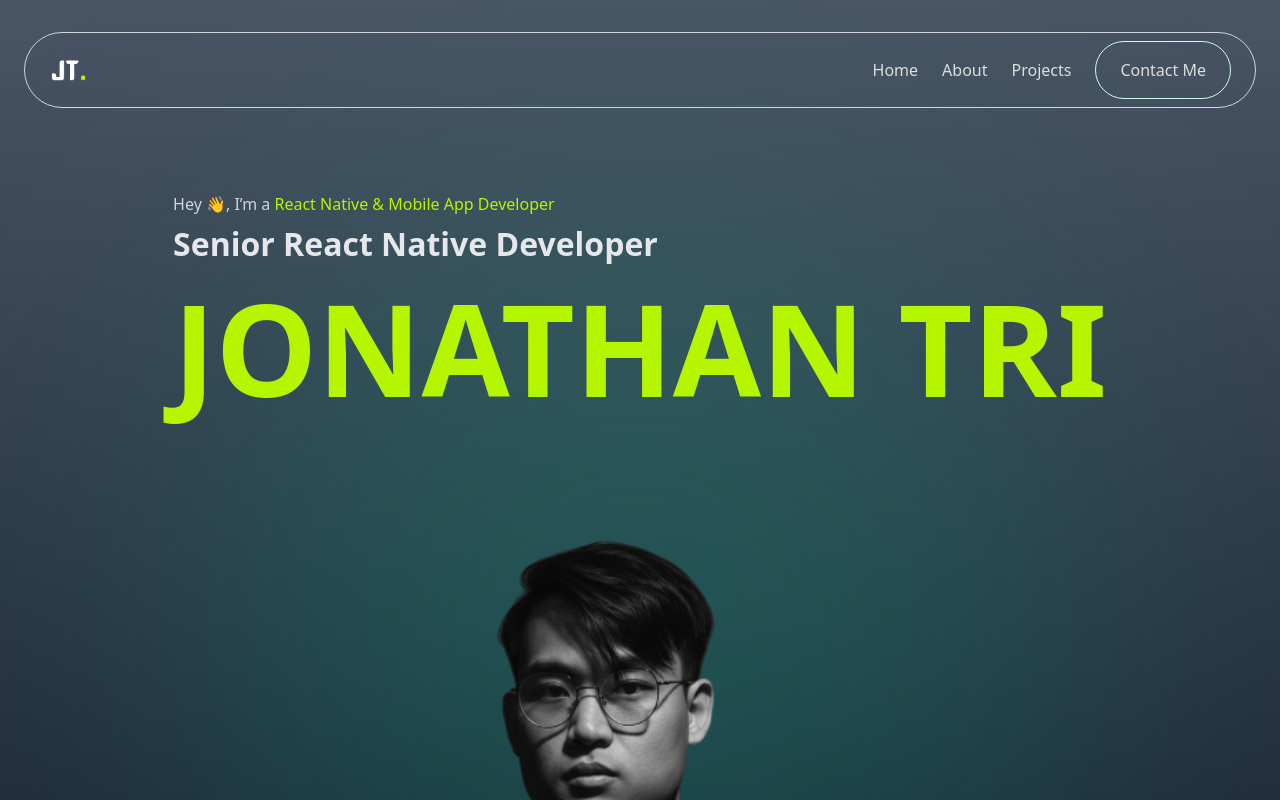
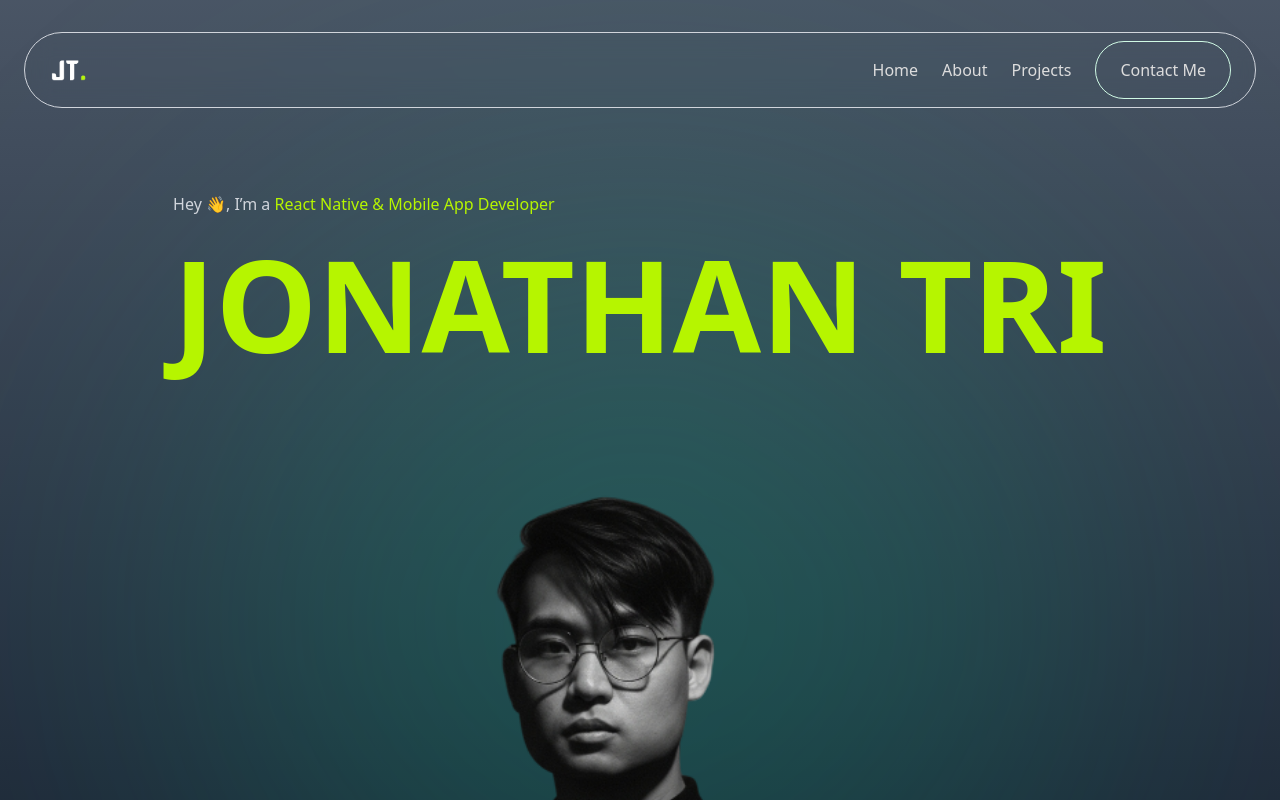
Before and after one commit to JonathanTriC/web-portfolio, a Next.js app: page / in a window 1280 px wide. Shown: the top 800 px of the page. Built offline with nearby package versions, Linux system fonts and the light colour scheme.

Commit message:
chore: update hero section

```diff
--- a/app/(main)/page.tsx
+++ b/app/(main)/page.tsx
@@ -29,12 +29,14 @@ export default function HomePage() {
 					>
 						<p className="text-sm md:text-base mb-2 text-gray-300">
 							Hey 👋, I’m a{" "}
-							<span className="text-neon font-medium">React Native &amp; Mobile App Developer</span>
+							<span className="text-neon font-medium">
+								React Native &amp; Mobile App Developer
+							</span>
 						</p>
-						<h1 className="text-[1.25rem] sm:text-[1.5rem] md:text-[2rem] font-semibold text-gray-200 leading-tight mb-1">
-							Senior React Native Developer
-						</h1>
-						<p aria-hidden="true" className="text-[2.5rem] sm:text-[3rem] md:text-[6rem] lg:text-[8rem] font-extrabold text-neon leading-tight">
+						<p
+							aria-hidden="true"
+							className="text-[2.5rem] sm:text-[3rem] md:text-[6rem] lg:text-[8rem] font-extrabold text-neon leading-tight"
+						>
 							JONATHAN TRI
 						</p>
 					</div>
@@ -69,9 +71,9 @@ export default function HomePage() {
 						<div data-aos="zoom-in-left" className="max-w-lg">
 							<p className="text-xs sm:text-sm text-center md:text-right text-gray-300 leading-relaxed">
 								I build high-performance React Native apps that scale. With 4+ years
-								shipping production apps for Kelas Pintar &amp; bookingtogo, I specialize
-								in TypeScript, clean architecture, and cross-platform solutions.
-								Based in Jakarta — available globally.
+								shipping production apps for Kelas Pintar &amp; bookingtogo, I
+								specialize in TypeScript, clean architecture, and cross-platform
+								solutions. Based in Jakarta — available globally.
 							</p>
 
 							<div className="flex justify-center md:justify-end gap-6 mt-6 text-sm">
```
